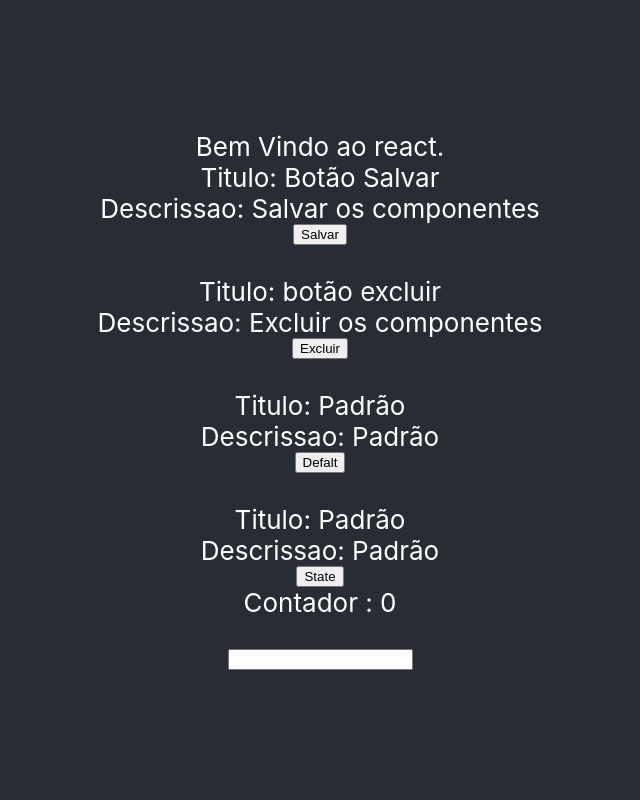
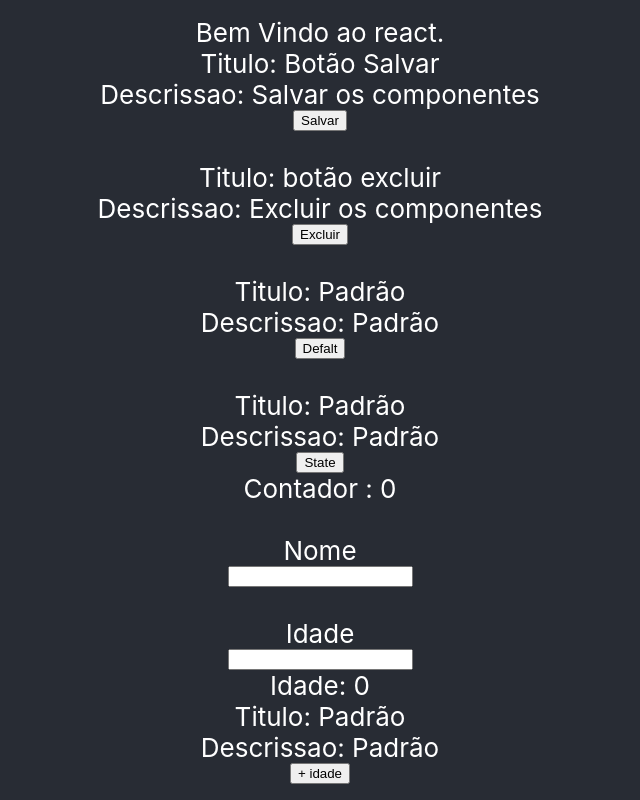
Before and after one commit to hgg8ghtr15/curso01-react, a React (Create React App) app: page / in a window 1280 px wide. Shown: the whole page, without its empty margins (320-960 px from the left). Built offline with nearby package versions, Linux system fonts and the light colour scheme.

Commit message:
Aula 09 - complementos

```diff
--- a/src/App.js
+++ b/src/App.js
@@ -1,7 +1,7 @@
 // import logo from './logo.svg';
 import './App.css';
 import { Component } from "react"
-import {FuncaoATeste} from "./Components/Button"// Exportar função auto declarativa
+import { FuncaoATeste } from "./Components/Button"// Exportar função auto declarativa
 import Button from "./Components/Button" // importando classe formato Defalt
 
 class App extends Component {
@@ -10,23 +10,33 @@ class App extends Component {
   state = {
     contador: 0,
     nome: "",
+    idade: 0,
   }
 
   // Arrowfunction
-  adicionar = () =>{
+  adicionar = () => {
     // console.log("Precionado")
-    this.setState({contador: this.state.contador + 1})
+    this.setState({ contador: this.state.contador + 1 })
   }
 
-  adiconarNome = (event) =>{
-    this.setState({nome: event.target.value})
+  adiconarNome = (event) => {
+    this.setState({ nome: event.target.value })
+  }
+
+  adiconarIdade = (event) => {
+    this.setState({ idade: event.target.value })
+  }
+
+  adiconarIdadeMais = () => {
+    let {idade} = this.state
+    this.setState({ idade: idade+1 })
   }
 
   render() {
 
     FuncaoATeste()
     //Destruct
-    let {contador, nome} = this.state
+    let { contador, nome, idade } = this.state
 
     return (
       <div className="app">
@@ -46,8 +56,15 @@ class App extends Component {
           <p>Contador : {contador}</p>
           <br></br>
 
+          <label>Nome</label>
           <input onChange={this.adiconarNome}></input>
           <p>{nome}</p>
+
+          <br></br>
+          <label>Idade</label>
+          <input type="number" onChange={this.adiconarIdade}></input>
+          <p>Idade: {idade}</p>
+          <Button press={this.adiconarIdadeMais}>+ idade</Button>
         </header>
       </div>
     )
```
